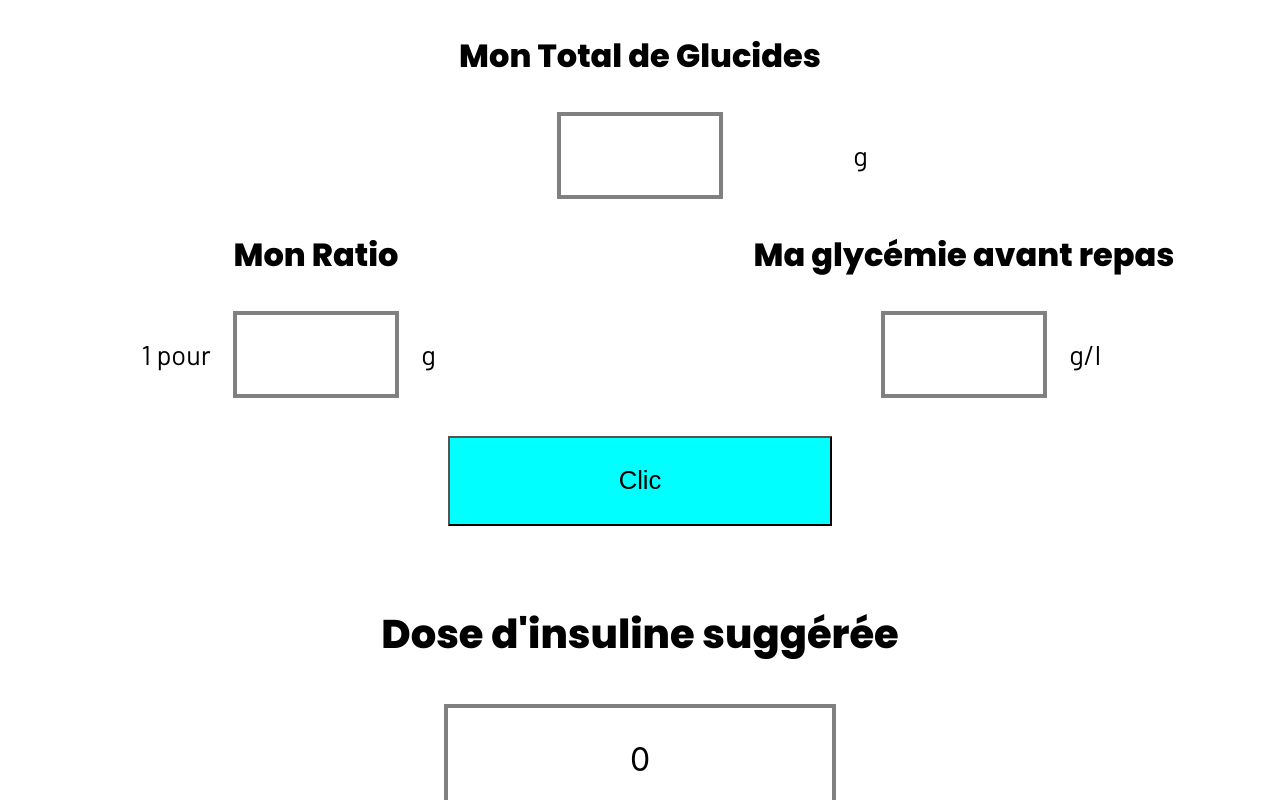
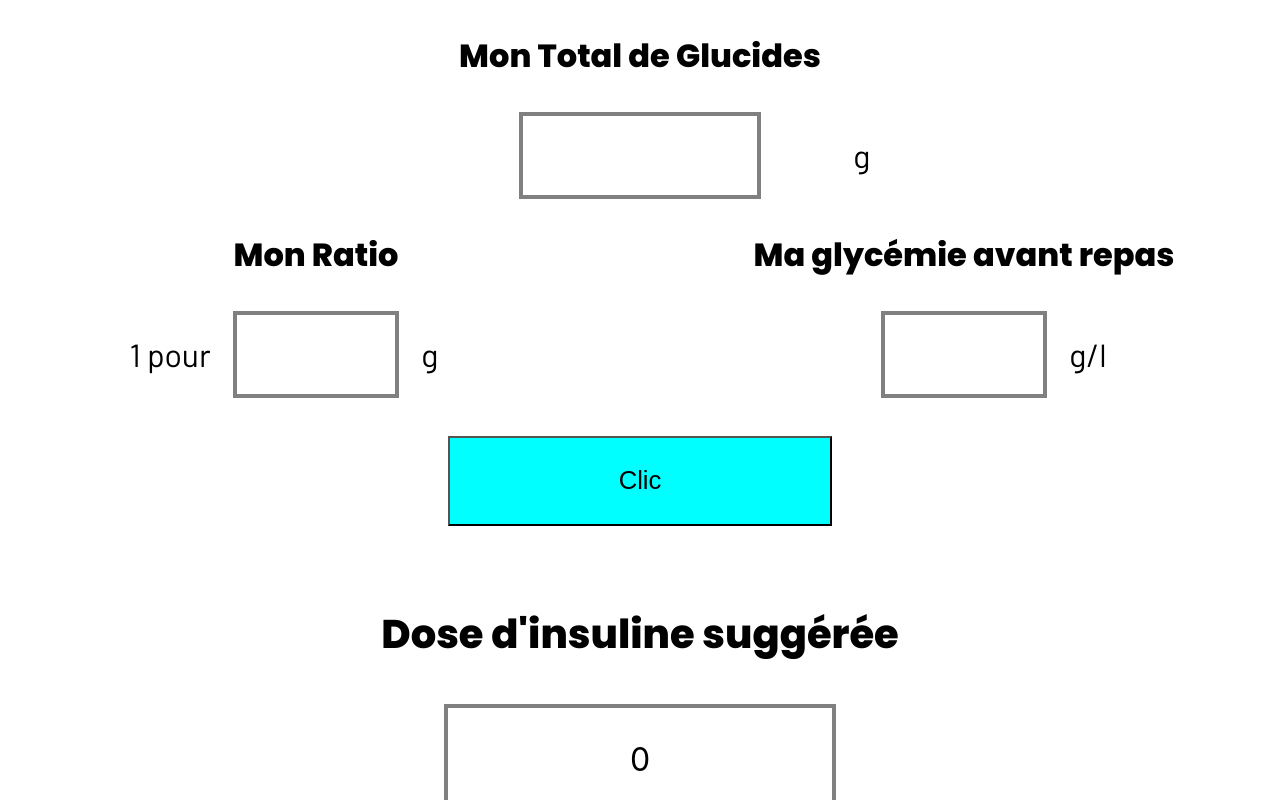
Before and after one commit to WildCodeSchool/Paris-0919-P2-Diabete, a React (Create React App) app in the folder ohmyg/: page / in a window 1280 px wide. Shown: the top 800 px of the page. Built offline with nearby package versions, Linux system fonts and the light colour scheme.

Commit message:
adjusting first input with grids

```diff
--- a/ohmyg/src/components/pages/calculation/InsulinCalculation.css
+++ b/ohmyg/src/components/pages/calculation/InsulinCalculation.css
@@ -30,15 +30,23 @@
     grid-template-areas: "label input unit";
 }
 
+.totalGlucides .inputAndLabels {
+    grid-template-columns: 1fr 1fr 1fr;
+}
+
 input {
     grid-area: input;
     margin-bottom : 15px;
-    width: 80%;
-    height: 100%;
+    width: 4em;
+    height: 2em;
     text-align: center;
     font-size:1.2em;
     border: 4px solid grey;
     margin: auto;
+}
+
+#totalGlucides {
+    width: 6em
 }
 
 .label {
@@ -70,7 +78,7 @@ input {
 
 label {
     font-family: "Barlow", sans-serif;
-    font-size: 1.3em;
+    font-size: 1em;
 }
 
 
@@ -113,7 +121,7 @@ button{
 /* size smiley */
 
 .smileyHypo {
-    width:60%;
+    width:40%;
     height:auto;
 }
 
@@ -142,13 +150,17 @@ button{
     }
 
     label{
-        font-size: 1.7em;
+        font-size: 2em;
     }
 
     input{
         height: 3em;
         width: 6em;
         font-size: 1.6em;
+    }
+
+    #totalGlucides {
+        width: 9em
     }
 
     button{
--- a/ohmyg/src/components/pages/calculation/InsulinCalculation.js
+++ b/ohmyg/src/components/pages/calculation/InsulinCalculation.js
@@ -32,7 +32,7 @@ class InsulinCalculation extends Component {
       <div className="hyperglycemie">
 
           <div className="sensibilite">
-            <p className="inputTitle">Sensibilité : </p>
+            <p className="inputTitle">Sensibilité</p>
             <div className="inputAndLabels">
               <label  className="label">1 pour </label>
               <input
@@ -47,7 +47,7 @@ class InsulinCalculation extends Component {
           </div>
 
           <div className="glycemieCible">
-            <p className="inputTitle">Glycémie cible : </p>
+            <p className="inputTitle">Glycémie cible</p>
             <div className="inputAndLabels">
               <input
                 id="flecheinput"
@@ -94,7 +94,7 @@ class InsulinCalculation extends Component {
       <div className="insulinCalculationContainer">
 
         <div className="totalGlucides">
-          <p className="inputTitle">Mon Total de Glucides </p>
+          <p className="inputTitle" >Mon Total de Glucides </p>
           <div className="inputAndLabels">
             <input
               id="totalGlucides"
```
